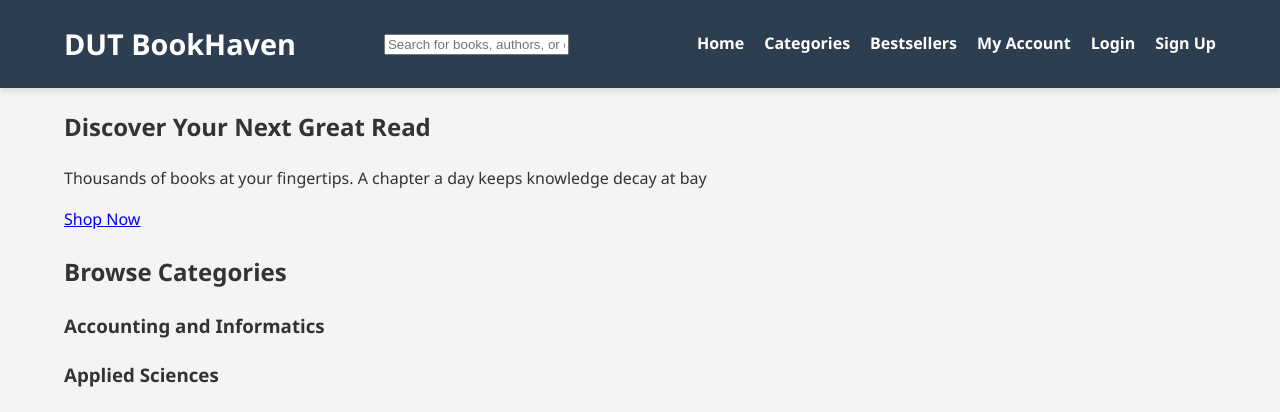
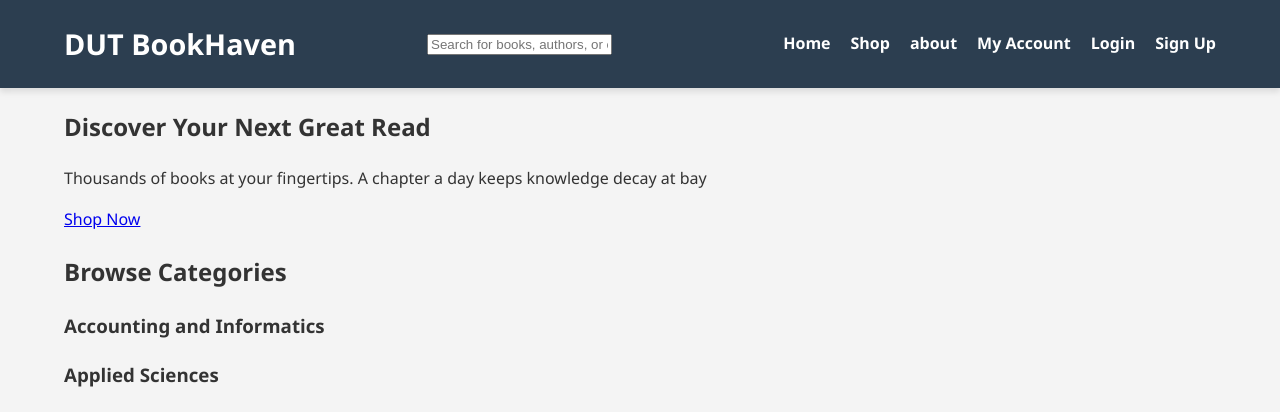
Before and after one commit to nduduzoMemela01/Book-Store, a Flask app: page / in a window 1280 px wide. Shown: the top 412 px of the page. Run offline with Flask 3, Linux system fonts and the light colour scheme.

Commit message:
Update navigation links in BkStore.html to improve clarity and accessibility

```diff
--- a/templates/BkStore.html
+++ b/templates/BkStore.html
@@ -18,8 +18,8 @@
                 <nav>
                     <ul>
                         <li><a href="#">Home</a></li>
-                        <li><a href="#categories-section">Categories</a></li>
-                        <li><a href="#">Bestsellers</a></li>
+                        <li><a href="#">Shop</a></li>
+                        <li><a href="#">about</a></li>
                         <li><a href="/index">My Account</a></li>
                         <li><a href ="/index">Login</a></li>
                         <li><a href ="/signup">Sign Up</a></li>
```
